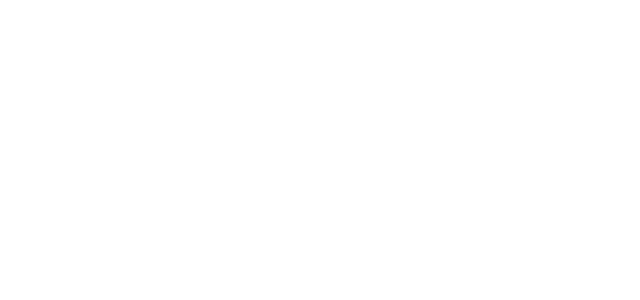
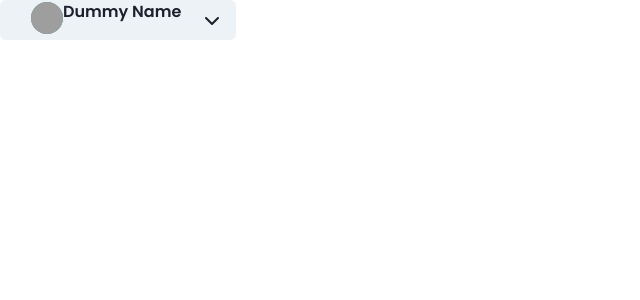
Before and after one commit to Comdatech/fence-react-app, a React (Create React App) app in the folder fence/: page /home in a window 1280 px wide. Before the commit this address had no page. Shown: the top 300 px of the page, without its empty margins (0-640 px from the left). Built offline with nearby package versions, Linux system fonts and the light colour scheme; grey boxes are pictures that could not be loaded.

Commit message:
working on the header

```diff
--- a/fence/package.json
+++ b/fence/package.json
@@ -3,6 +3,7 @@
   "version": "0.1.0",
   "private": true,
   "dependencies": {
+    "@azure/cosmos": "^3.17.1",
     "@chakra-ui/react": "^2.3.5",
     "@emotion/react": "^11.10.4",
     "@emotion/styled": "^11.10.4",
@@ -12,6 +13,7 @@
     "@testing-library/jest-dom": "^5.16.5",
     "@testing-library/react": "^13.4.0",
     "@testing-library/user-event": "^13.5.0",
+    "dotenv": "^16.0.3",
     "framer-motion": "^7.5.3",
     "react": "^18.2.0",
     "react-dom": "^18.2.0",
--- a/fence/src/App.js
+++ b/fence/src/App.js
@@ -4,6 +4,7 @@
 import Login from "./pages/Authentication/Login";
 import ForgotPassword from "./pages/Authentication/ForgotPassword";
 import SignUp from "./pages/Authentication/SignUp";
+import Home from "./pages/Landing/home";
 
 class App extends React.Component {
   constructor() {
@@ -18,9 +19,12 @@
         <BrowserRouter>
           <Routes>
             {/* Authentication Page routes*/}
-            <Route index path="/" element={<Login />} />
+            <Route path="/" element={<Login />} />
             <Route path="/forgot-password" element={<ForgotPassword />} />
             <Route path="/sign-up" element={<SignUp />} />
+
+            <Route path="/home" element={<Home />} />
+
           </Routes>
         </BrowserRouter>
       </>
--- /dev/null
+++ b/fence/src/components/Navigation/header.js
@@ -0,0 +1,69 @@
+import React from 'react';
+import {
+  Menu,
+  MenuButton,
+  MenuList,
+  MenuItem,
+  MenuDivider,
+  Avatar,
+  Flex,
+  Box,
+  Button,
+  Text,
+} from "@chakra-ui/react";
+import {
+  faUser,
+  faGear,
+  faArrowRightFromBracket,
+  faLifeRing,
+  faChevronDown,
+} from "@fortawesome/free-solid-svg-icons";
+import { FontAwesomeIcon } from "@fortawesome/react-fontawesome";
+
+const Header = () => {
+
+  //define fontawesome icons
+    const userIcon = <FontAwesomeIcon className="icon" icon={faUser} />;
+    const settingsIcon = <FontAwesomeIcon className="icon" icon={faGear} />;
+    const logoutIcon = <FontAwesomeIcon className="icon" icon={faArrowRightFromBracket} />;
+    const helpIcon = <FontAwesomeIcon className="icon" icon={faLifeRing} />;
+    const downIcon =  <FontAwesomeIcon className="icon" icon={faChevronDown} />;
+
+    //dynamic variables will be decalred here
+    const username = "Dummy Name";
+  return (
+    <>
+      <Flex>
+        <Flex></Flex>
+        <Flex>
+          <Box></Box>
+          <Menu isLazy className="user-menu">
+            <MenuButton className="menu-btn" as={Button} rightIcon={downIcon}>
+              <Flex className='container'>
+                <Avatar
+                  bg="teal.500"
+                  size="sm"
+                  name={username}
+                  src="dummy pic here"
+                  className="avatar"
+                />
+                <p className="username">{username}</p>
+              </Flex>
+            </MenuButton>
+            <MenuList>
+              <MenuItem icon={userIcon}>Profile</MenuItem>
+              <MenuDivider />
+              <MenuItem icon={settingsIcon}>Settings</MenuItem>
+              <MenuDivider />
+              <MenuItem icon={helpIcon}>Help</MenuItem>
+              <MenuDivider />
+              <MenuItem icon={logoutIcon}>Logout</MenuItem>
+            </MenuList>
+          </Menu>
+        </Flex>
+      </Flex>
+    </>
+  );
+}
+
+export default Header;
--- /dev/null
+++ b/fence/src/pages/Landing/home.js
@@ -0,0 +1,12 @@
+import React from 'react';
+import Header from '../../components/Navigation/header';
+
+const Home = () => {
+  return (
+    <>
+      <Header/>
+    </>
+  )
+}
+
+export default Home;
```
Also changed, not shown: fence/src/assets/scss/components/Navigation/navigation.scss (added, +16 -0 lines), fence/src/components/Navigation/navdata.js (added), fence/src/components/Navigation/sidebar.js (added), fence/src/keys.txt (added), 2 other files (tests, documents, lock files or other folders).
